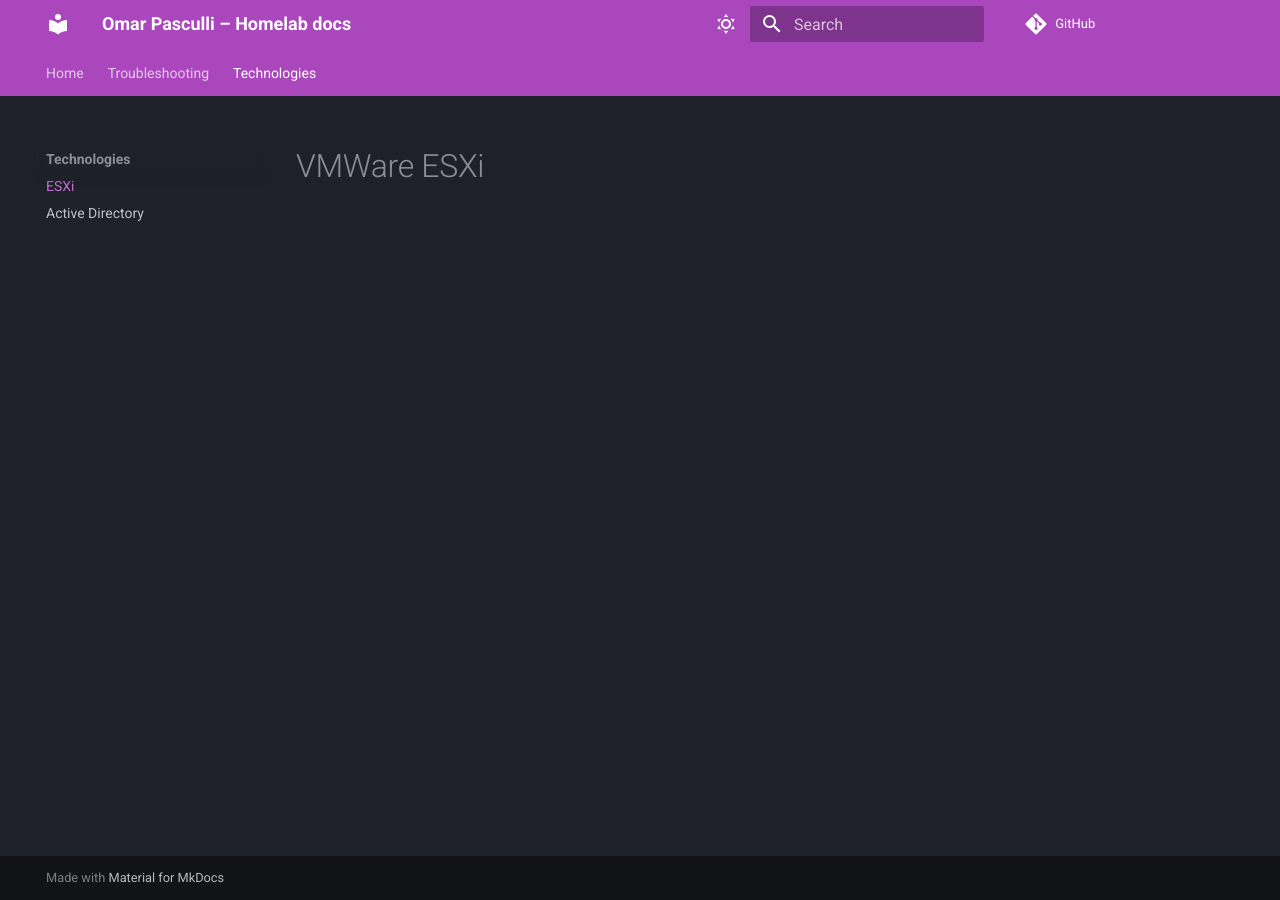
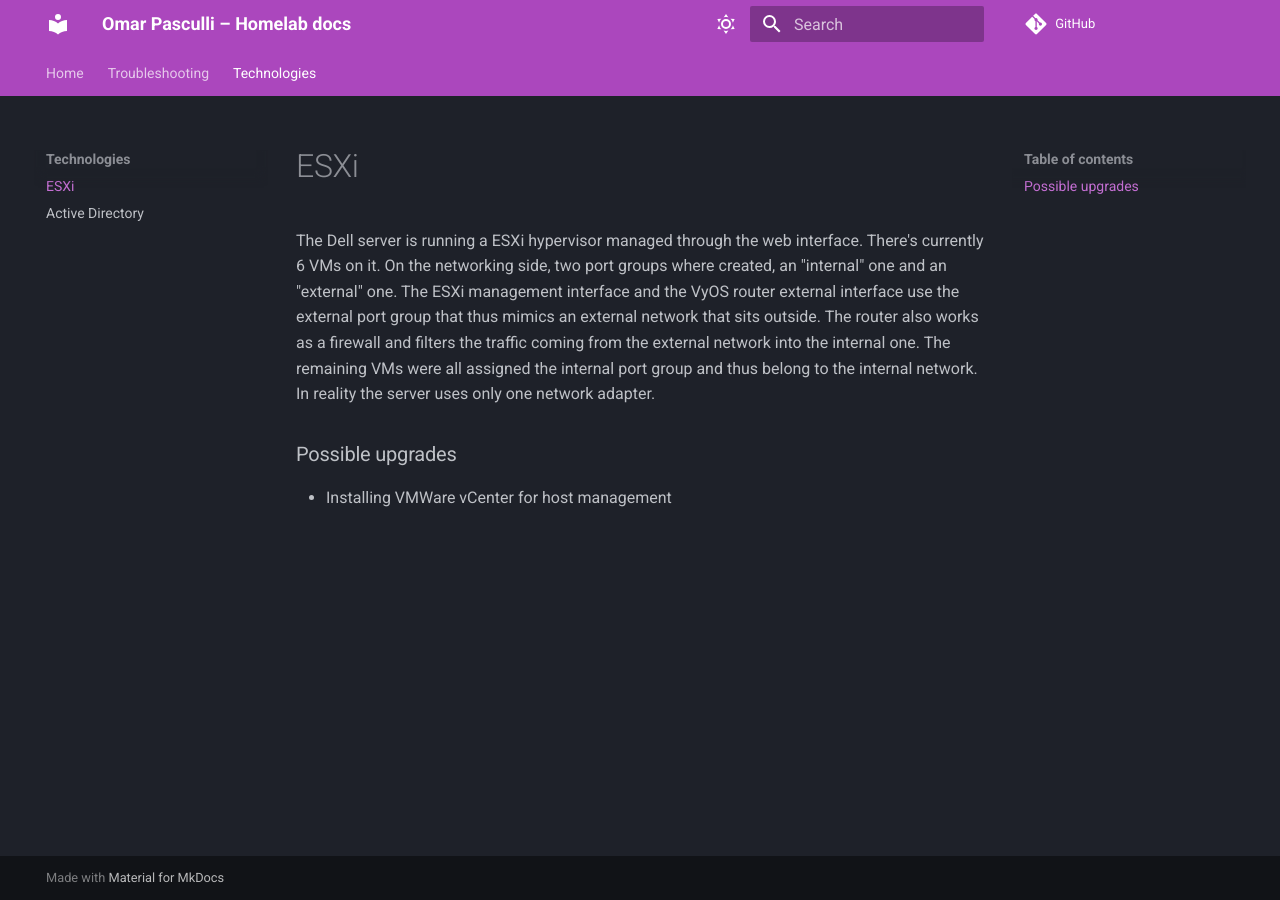
Before and after one commit to 0xZ1ckk/Homelab-project, an MkDocs documentation site: the page built from docs/technologies/esxi.md, in a window 1280 px wide. Built offline with MkDocs 1.6.1 and Material for MkDocs 9.7.7, drawn with Linux system fonts in a browser that asks for light colours.

Commit message:
Start to add esxi section

```diff
--- a/docs/technologies/esxi.md
+++ b/docs/technologies/esxi.md
@@ -1 +1,6 @@
-# VMWare ESXi
+The Dell server is running a ESXi hypervisor managed through the web interface. There's currently 6 VMs on it. On the networking side, two port groups where created, an "internal" one and an "external" one. The ESXi management interface and the VyOS router external interface use the external port group that thus mimics an external network that sits outside. The router also works as a firewall and filters the traffic coming from the external network into the internal one. The remaining VMs were all assigned the internal port group and thus belong to the internal network. In reality the server uses only one network adapter.
+
+
+
+### Possible upgrades
+- Installing VMWare vCenter for host management
```
